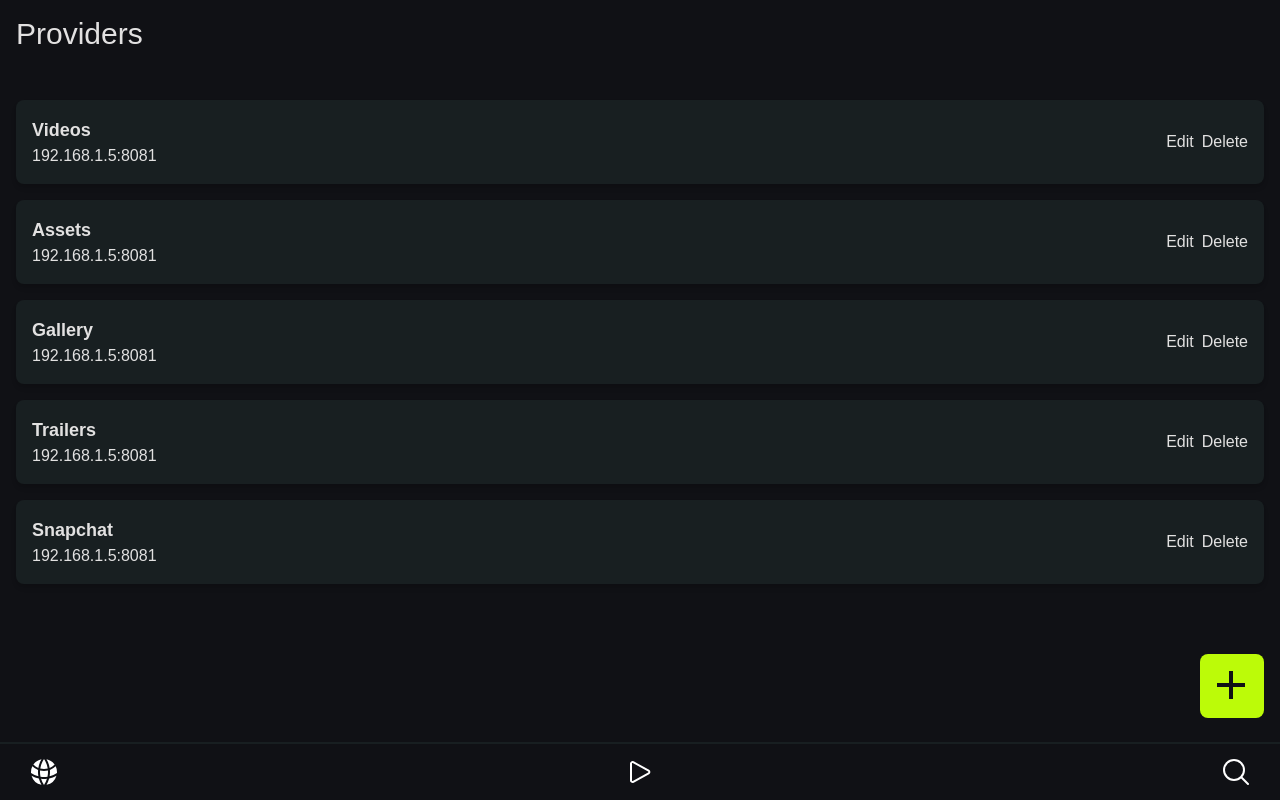
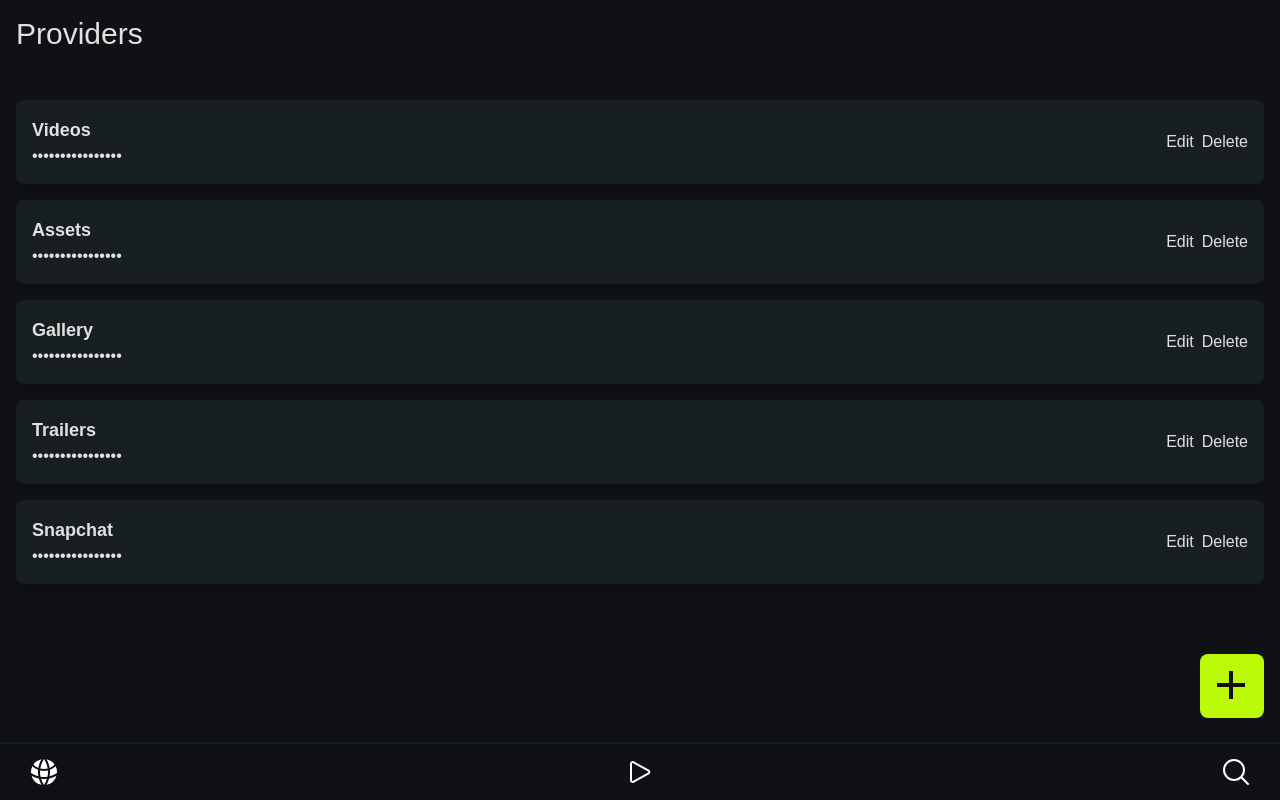
Before and after one commit to dagimg-dot/Vertideo, a React (Vite) app in the folder frontend/: page /provider in a window 1280 px wide. Built offline with nearby package versions, Linux system fonts and the light colour scheme.

Commit message:
feat: add toggle to show and hide provider url

```diff
--- a/frontend/src/components/ProviderCard.jsx
+++ b/frontend/src/components/ProviderCard.jsx
@@ -1,9 +1,24 @@
+import { useState } from "react";
+
 const ProviderCard = ({ folderName, URL }) => {
+  const [isHidden, setIsHidden] = useState(true);
+
+  const handleCardClick = () => {
+    setIsHidden(!isHidden);
+  };
+
+  const getDots = (str) => {
+    return str.split("").map((s) => "•");
+  };
+
   return (
-    <div className="flex justify-between bg-[#181f21] p-4 rounded-lg items-center shadow-md">
+    <div
+      className="flex justify-between bg-[#181f21] p-4 rounded-lg items-center shadow-md"
+      onClick={handleCardClick}
+    >
       <div>
         <h1 className="text-lg font-bold">{folderName}</h1>
-        <span>{URL}</span>
+        <span> {isHidden ? getDots(URL) : URL}</span>
       </div>
       <div className="flex gap-2">
         <button>Edit</button>
```
